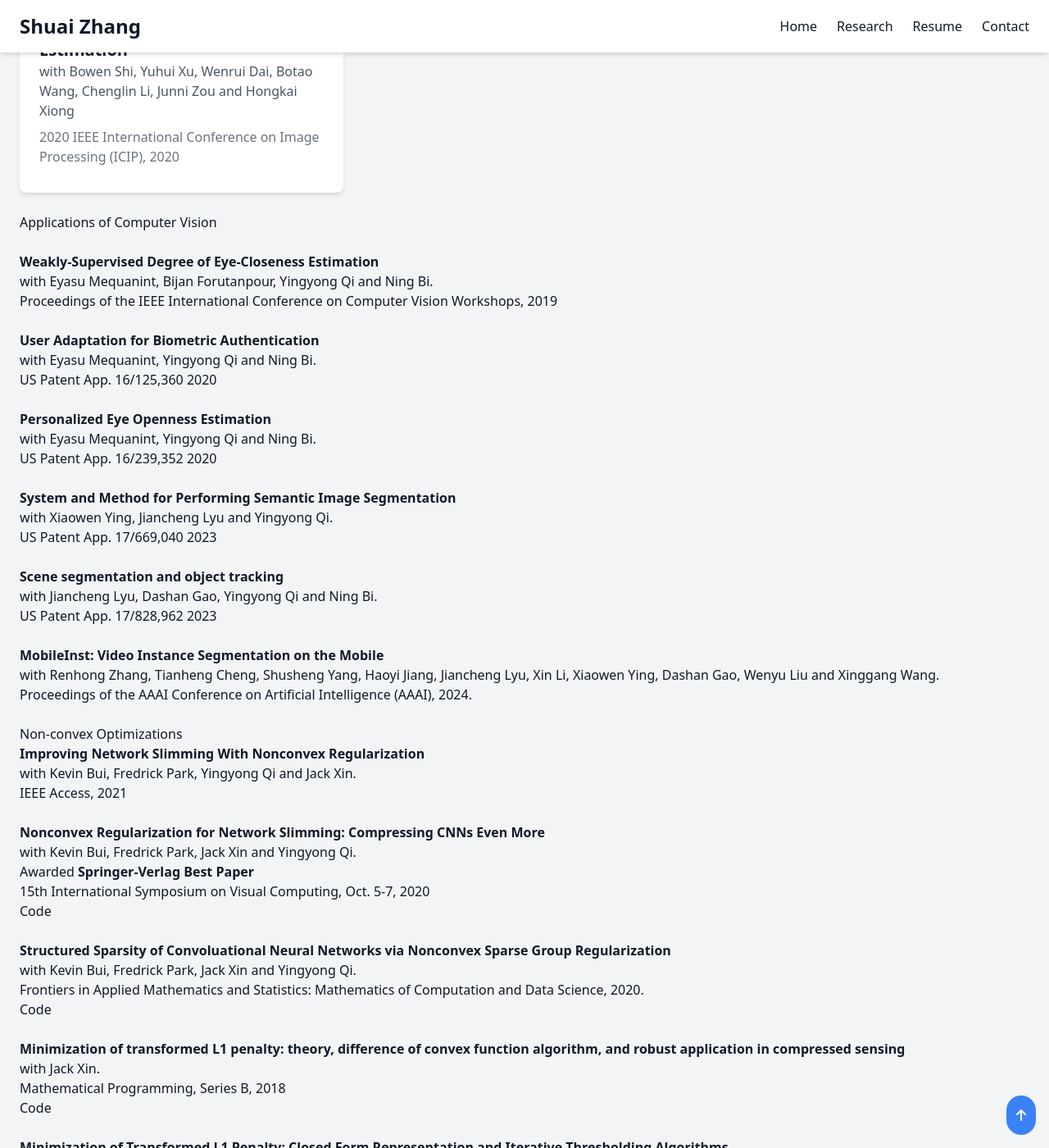
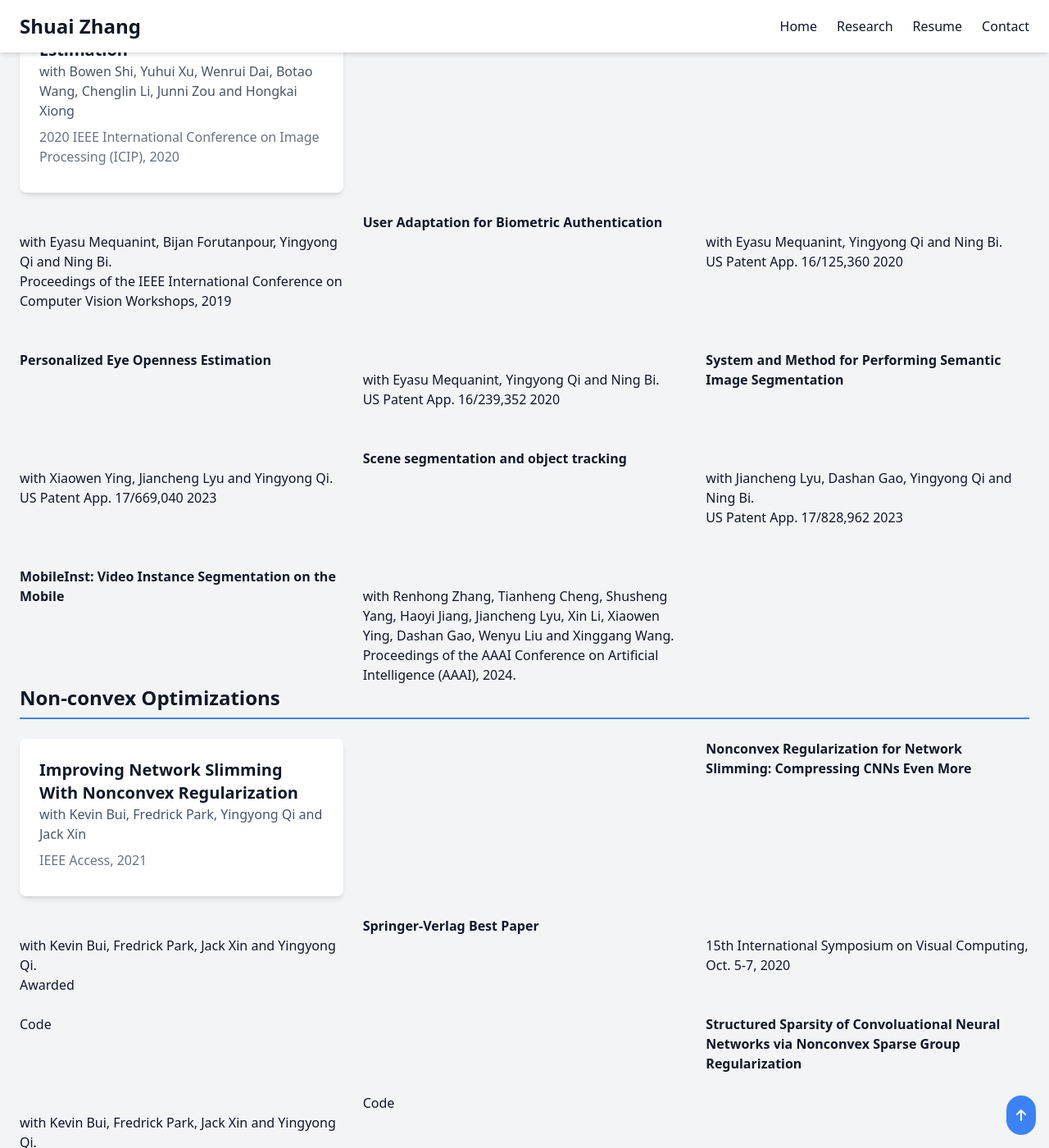
Before and after one commit to zsivine/zsivine.github.io, a Jekyll site: the page built from research.html, in a window 1280 px wide and 1400 px high, scrolled down 2025 px. Shown: the whole window at 82% size. Built offline with Jekyll 4.4.1, drawn with Linux system fonts in a browser that asks for light colours; nearby versions of some CDN libraries; comment, search, counter and statistics services are not loaded.

Commit message:
update research

```diff
--- a/research.html
+++ b/research.html
@@ -161,21 +161,6 @@ permalink: /research/
                     2020 IEEE International Conference on Image Processing (ICIP), 2020</p>
             </article>
 
-
-
-
-        </div>
-
-    </div>
-</section>
-
-
-
-
-
-<br>
-<h2>Applications of Computer Vision</h2>
-
             <br>
             <strong><a href="http://openaccess.thecvf.com/content_ICCVW_2019/papers/EPIC/Mequanint_Weakly-Supervised_Degree_of_Eye-Closeness_Estimation_ICCVW_2019_paper.pdf">
                 Weakly-Supervised Degree of Eye-Closeness Estimation</a></strong>
@@ -213,12 +198,21 @@ permalink: /research/
                 Proceedings of the AAAI Conference on Artificial Intelligence (AAAI), 2024. <br>
 
 
-<br>
-<h2>Non-convex Optimizations</h2>
-<strong><a href="https://ieeexplore.ieee.org/abstract/document/9514866">
-    Improving Network Slimming With Nonconvex Regularization</a></strong>
-<br>with Kevin Bui, Fredrick Park, Yingyong Qi and Jack Xin. <br>
-    IEEE Access, 2021<br>
+        </div>
+
+        <!-- Non-convex Optimizations -->
+        <div>
+            <h2 class="text-2xl font-bold mb-6 border-b-2 border-blue-500 pb-2">Non-convex Optimizations</h2>
+            <div class="grid grid-cols-1 md:grid-cols-2 lg:grid-cols-3 gap-6">
+
+            <article class="bg-white dark:bg-gray-700 p-6 rounded-lg shadow-md hover:shadow-lg transition-shadow">
+                <a href="https://ieeexplore.ieee.org/abstract/document/9514866" class="text-xl font-semibold mb-2">
+                    Improving Network Slimming With Nonconvex Regularization</a>
+                <p class="text-gray-600 dark:text-gray-300 mb-2">
+                    with Kevin Bui, Fredrick Park, Yingyong Qi and Jack Xin</p>
+                <p class="text-gray-500 dark:text-gray-400 mb-2">
+                    IEEE Access, 2021</p>
+            </article>
 
             <br>
             <strong><a href="https://www.math.uci.edu/~jxin/SlimMore2020.pdf">
@@ -260,6 +254,17 @@ permalink: /research/
                 Communications in Mathematical Sciences, 2017<br>
             <a href="https://github.com/zsivine/TS1-algorithms">Code</a><br>
 
+        </div>
+
+
+    </div>
+</section>
+
+
+
+
+
+
 
 
 <br>
```
Lines whose indentation alone changed are shown as unchanged.
